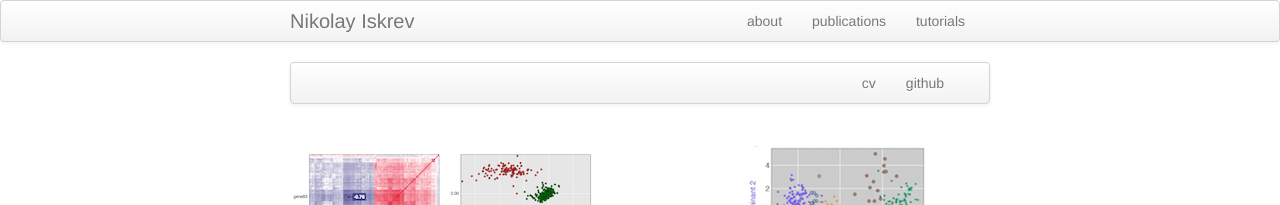
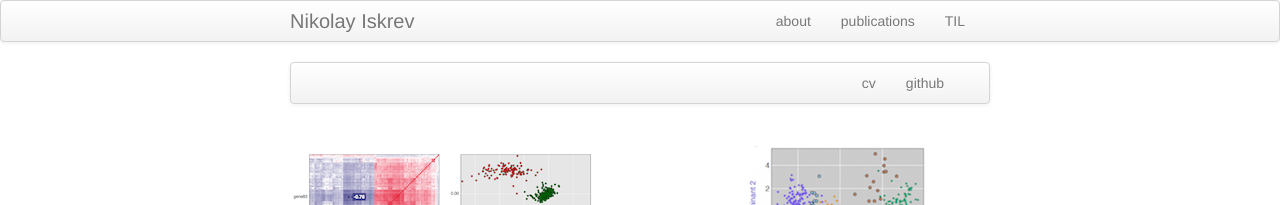
Before and after one commit to niskrev/niskrev.github.io, a Jekyll site: the page built from index.md, in a window 1280 px wide. Shown: the top 205 px of the page. Built offline with Jekyll 4.4.1, drawn with Linux system fonts in a browser that asks for light colours.

Commit message:
updated default theme

```diff
--- a/_includes/themes/twitter/default.html
+++ b/_includes/themes/twitter/default.html
@@ -37,7 +37,7 @@
           <ul class="nav">
               <li><a href="{{ BASE_PATH }}/pages/about.html">about</a></li>
               <li><a href="{{ BASE_PATH }}/pages/pubs.html">publications</a></li>
-              <li><a href="{{ BASE_PATH }}/pages/TIL.html">tutorials</a></li>
+              <li><a href="{{ BASE_PATH }}/pages/TIL.html">TIL</a></li>
           </ul>
         </div>
       </div>
```
